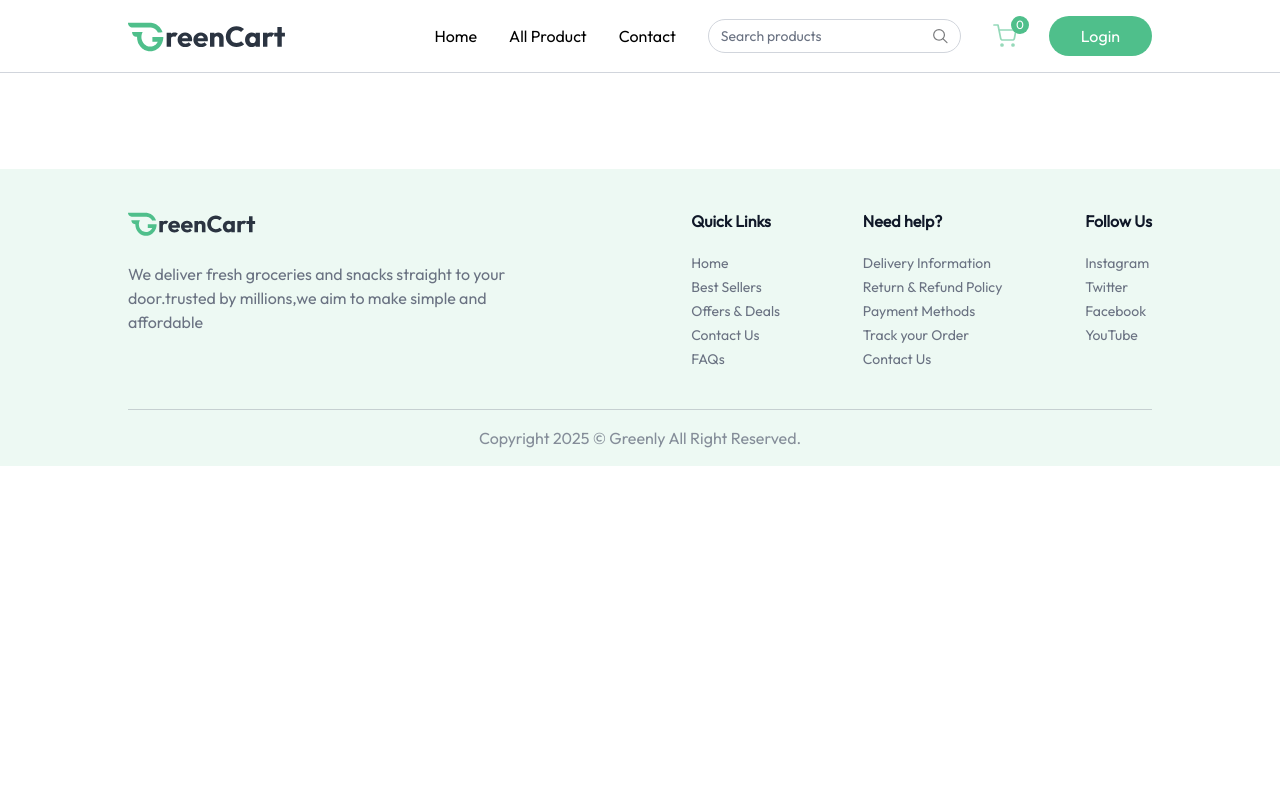
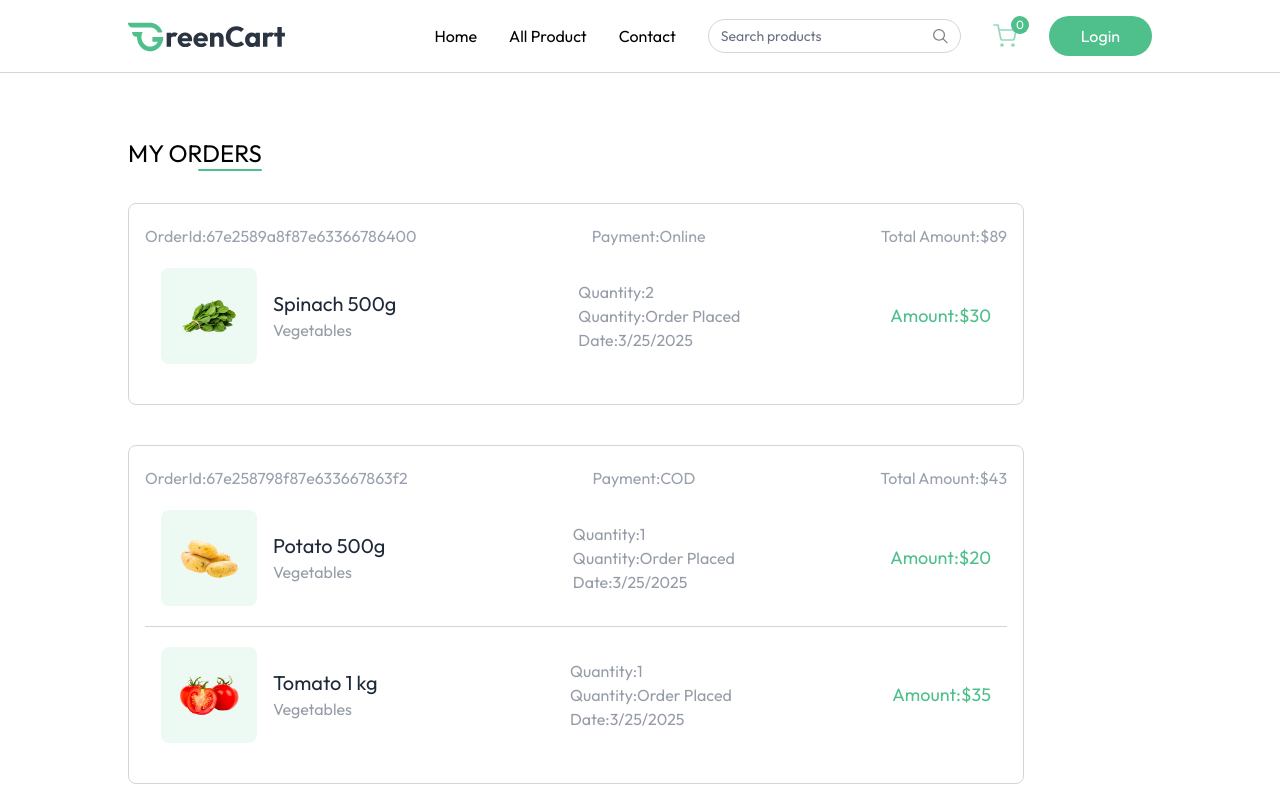
Before and after one commit to sksanoyarali/Greenly, a React (Vite) app in the folder frontend/: page /my-orders in a window 1280 px wide. Shown: the top 800 px of the page. Built offline with nearby package versions, Linux system fonts and the light colour scheme.

Commit message:
added :my-orders page

```diff
--- a/frontend/src/App.jsx
+++ b/frontend/src/App.jsx
@@ -11,6 +11,7 @@
 import ProductDetail from './pages/ProductDetail'
 import Cart from './pages/Cart'
 import AddAddress from './pages/AddAddress'
+import MyOrders from './pages/MyOrders'
 
 const App = () => {
   const { showUserLogin } = useAppContext()
@@ -31,6 +32,7 @@
 
           <Route path="/cart" element={<Cart />} />
           <Route path="/add-address" element={<AddAddress />} />
+          <Route path="/my-orders" element={<MyOrders />} />
         </Routes>
       </div>
       {!isSellerPath ? <Footer /> : null}
--- /dev/null
+++ b/frontend/src/pages/MyOrders.jsx
@@ -0,0 +1,72 @@
+import React, { useEffect, useState } from 'react'
+import { useAppContext } from '../context/appContext'
+import { dummyOrders } from '../assets/assets'
+
+const MyOrders = () => {
+  const [myOrders, setMyOrders] = useState([])
+  const { currency } = useAppContext()
+  const fetchMyOrders = async () => {
+    setMyOrders(dummyOrders)
+  }
+  useEffect(() => {
+    fetchMyOrders()
+  }, [])
+  return (
+    <div className="mt-16 pb-16">
+      <div className="flex flex-col items-end w-max mb-8">
+        <p className="text-2xl font-medium uppercase">My orders</p>
+        <div className="w-16 h-0.5 bg-primary rounded-full"></div>
+      </div>
+      {myOrders.map((order, index) => (
+        <div
+          key={index}
+          className="border border-gray-300 rounded-lg mb-10 p-4 py-5 max-w-4xl"
+        >
+          <p className="flex justify-between md:items-center text-gray-400 md:font-medium max-md:flex-col">
+            <span>OrderId:{order._id}</span>
+            <span>Payment:{order.paymentType}</span>
+            <span>
+              Total Amount:{currency}
+              {order.amount}
+            </span>
+          </p>
+          {order.items.map((item, index) => (
+            <div
+              key={index}
+              className={`relative bg-white text-gray-500/70 ${
+                order.items.length !== index + 1 && 'border-b'
+              } border-gray-300 flex flex-col md:flex-row md:items-center justify-between p-4 py-5 md:gap-16 w-full max-w-4xl`}
+            >
+              <div className="flex items-center mb-4 md:mb-0">
+                <div className="bg-primary/10 p-4 rounded-lg">
+                  <img
+                    src={item.product.image[0]}
+                    alt="image"
+                    className="w-16 h-16"
+                  />
+                </div>
+                <div className="ml-4">
+                  <h2 className="text-xl font-medium text-gray-800">
+                    {item.product.name}{' '}
+                  </h2>
+                  <p>{item.product.category}</p>
+                </div>
+              </div>
+              <div className="flex flex-col justify-center md:ml-8 mb-4 md:mb-0">
+                <p>Quantity:{item.quantity || '1'}</p>
+                <p>Quantity:{order.status}</p>
+                <p>Date:{new Date(order.createdAt).toLocaleDateString()}</p>
+              </div>
+              <p className="text-primary text-lg font-medium">
+                Amount:{currency}
+                {item.product.offerPrice * item.quantity}
+              </p>
+            </div>
+          ))}
+        </div>
+      ))}
+    </div>
+  )
+}
+
+export default MyOrders
```
